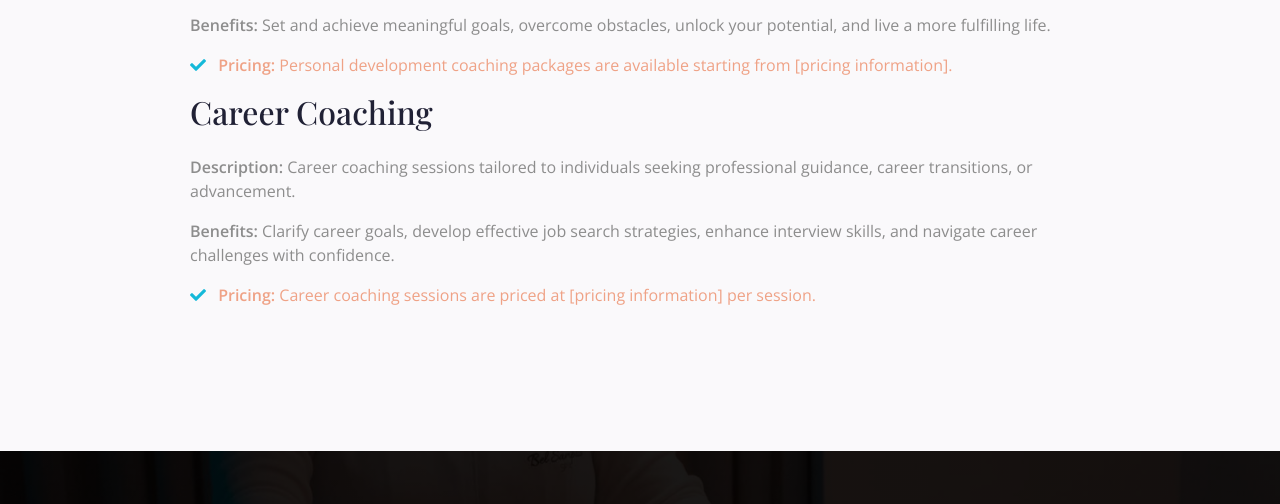
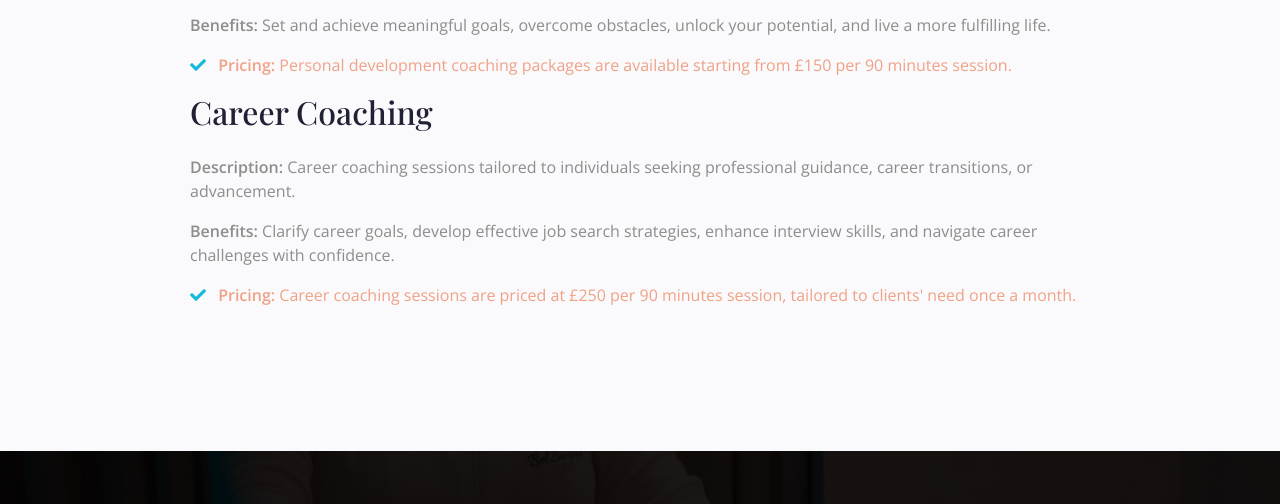
Before and after one commit to dacruz002/esla, a plain HTML site: page mentoring.html in a window 1280 px wide. Shown: the part 724-1228 px from the top of the page. Drawn offline with nearby package versions, Linux system fonts and the light colour scheme.

Commit message:
updated mentoring page

```diff
--- a/mentoring.html
+++ b/mentoring.html
@@ -120,13 +120,13 @@
                             <p class="mb-3"><strong>Description:</strong> Goal-oriented coaching sessions focused on personal growth, self-discovery, and achieving life aspirations.</p>
                             <p class="mb-3"><strong>Benefits:</strong> Set and achieve meaningful goals, overcome obstacles, unlock your potential, and live a more fulfilling life.</p>
                             <div class="mb-3">
-                                <p class="text-secondary"><i class="fa fa-check text-primary me-2"></i><strong> Pricing:</strong> Personal development coaching packages are available starting from [pricing information].</p>
+                                <p class="text-secondary"><i class="fa fa-check text-primary me-2"></i><strong> Pricing:</strong> Personal development coaching packages are available starting from £150 per 90 minutes session.</p>
                             </div>
                             <h2 class="mb-4">Career Coaching</h2>
                             <p class="mb-3"><strong>Description:</strong> Career coaching sessions tailored to individuals seeking professional guidance, career transitions, or advancement.</p>
                             <p class="mb-3"><strong>Benefits:</strong> Clarify career goals, develop effective job search strategies, enhance interview skills, and navigate career challenges with confidence.</p>
                             <div class="mb-3">
-                                <p class="text-secondary"><i class="fa fa-check text-primary me-2"></i><strong> Pricing:</strong> Career coaching sessions are priced at [pricing information] per session.</p>
+                                <p class="text-secondary"><i class="fa fa-check text-primary me-2"></i><strong> Pricing:</strong> Career coaching sessions are priced at £250 per 90 minutes session, tailored to clients' need once a month.</p>
                             </div>
                         </div>
                     </div>
```
